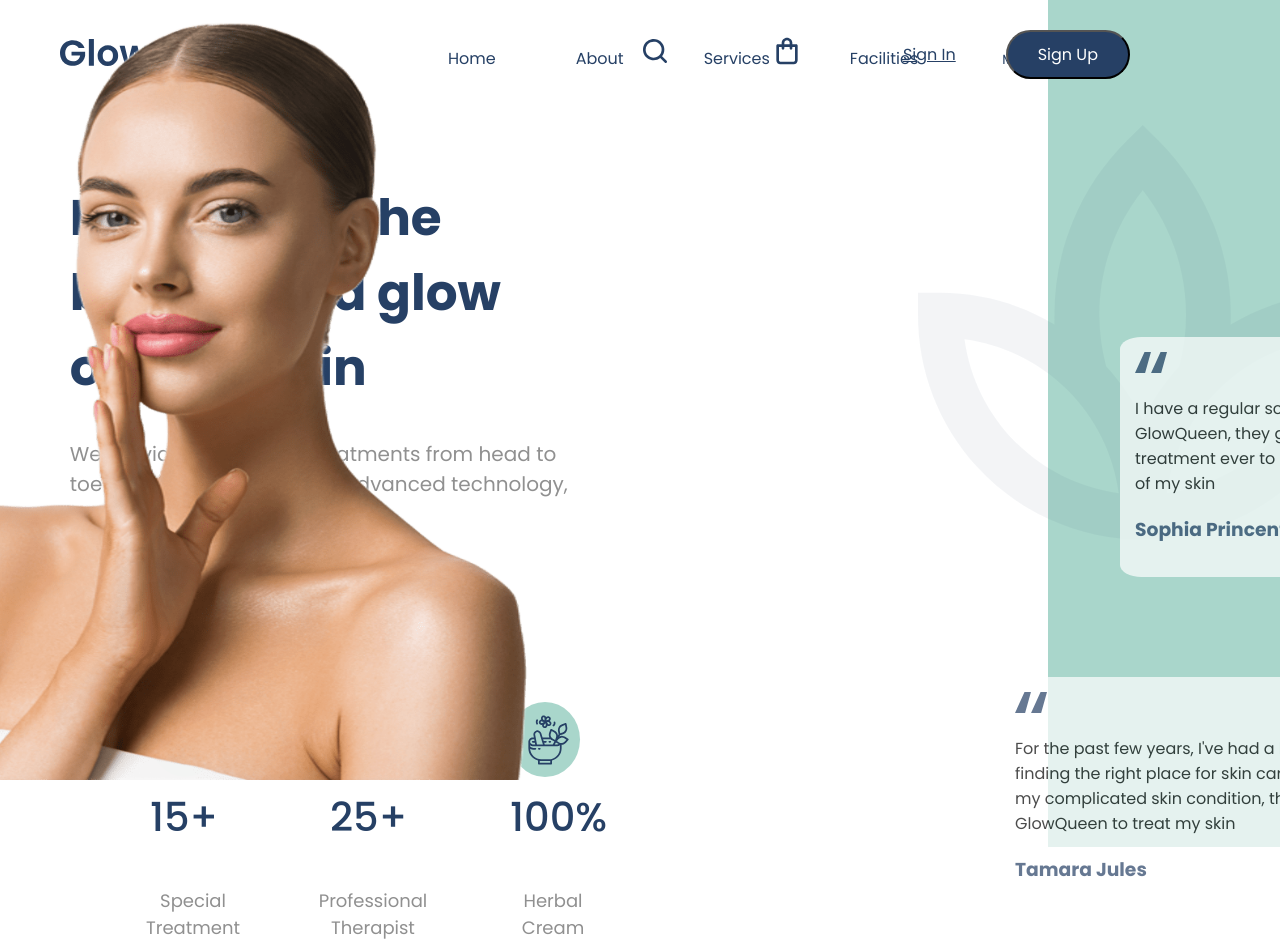
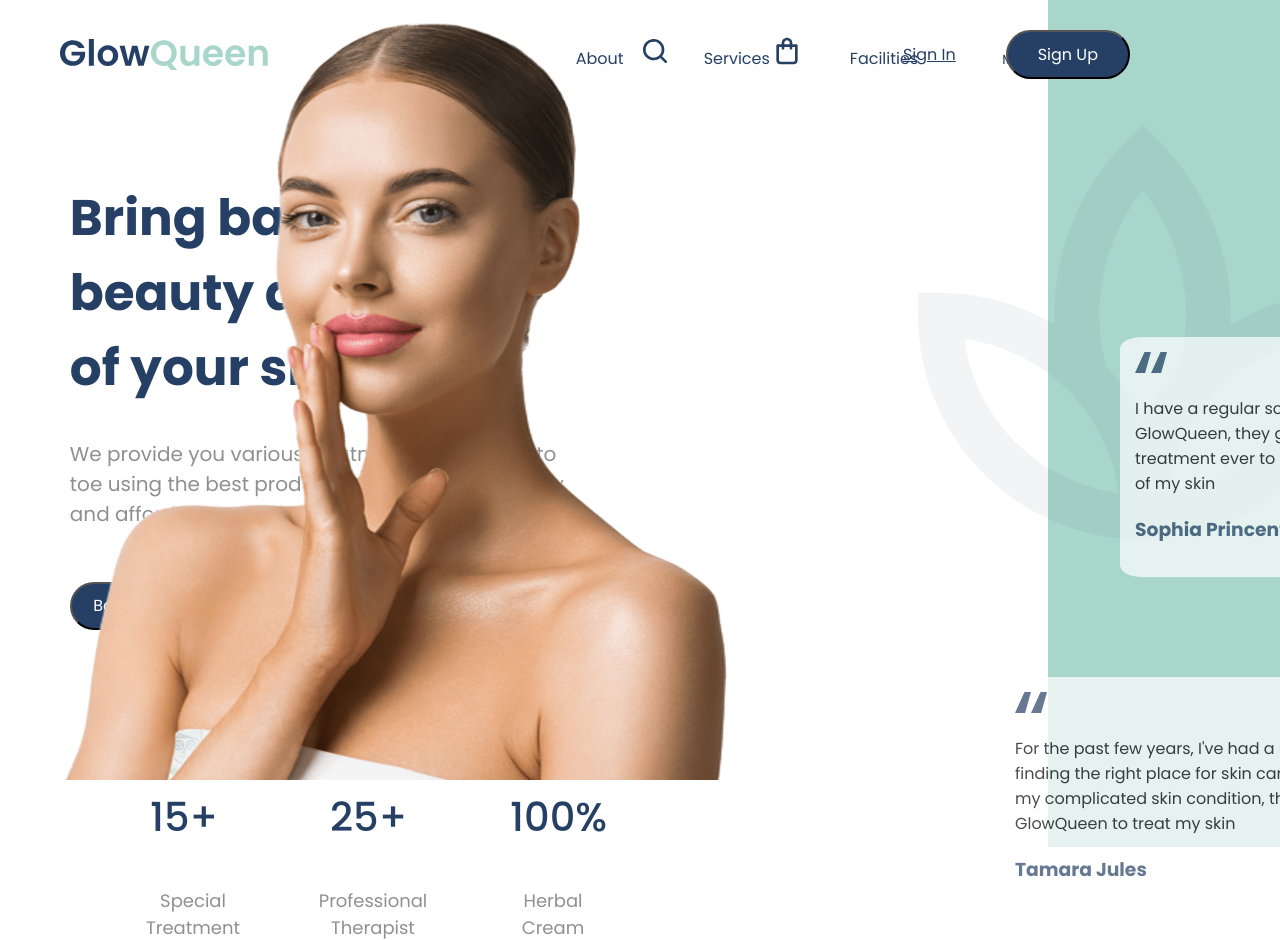
Before and after one commit to ldcc1987/Tarea-CSS--Header-Spa-Beauty, a website: page index.html in a window 1280 px wide. Shown: the top 940 px of the page. Drawn offline with Linux system fonts and the light colour scheme.

Commit message:
desplazamiento de la imagen corregido

```diff
--- a/css/style.css
+++ b/css/style.css
@@ -207,7 +207,7 @@ main {
 .modelo {
   position: absolute;
   width: 680px;
-  right: 750px;
+  right: 550px;
   bottom: 20px;
   z-index: 0; }
 
```
